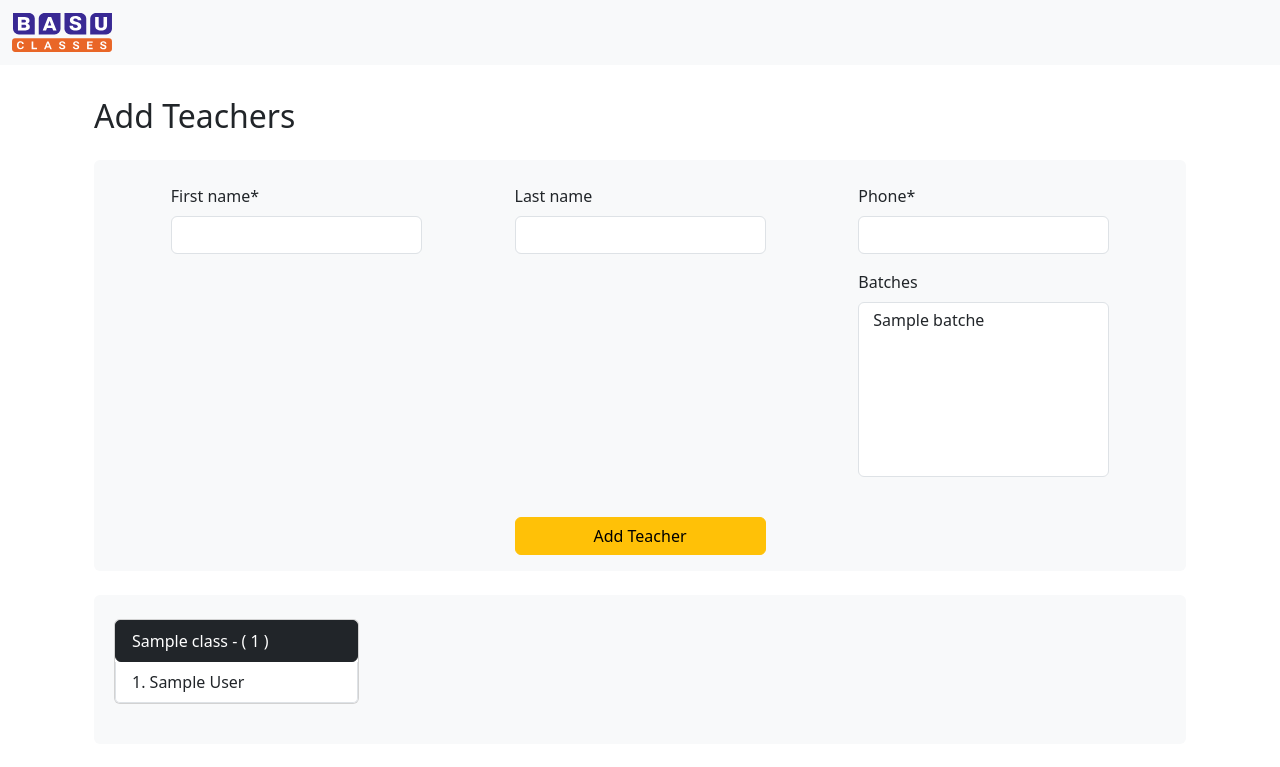
After one commit to Nitinsha58/BasuSystem, a Django app: template registration/templates/registration/add_teacher.html in a window 1280 px wide. The commit adds this page. Shown: the top 767 px of the page. Run offline with Django 3.2, Linux system fonts and the light colour scheme; the template is opened without the code that fills it: most values are stand-ins (such as "Sample title", 1, 10 or a date in 2020); some libraries are stand-ins or nearby versions.

Commit message:
add teacher registration

```diff
--- /dev/null
+++ b/registration/templates/registration/add_teacher.html
@@ -0,0 +1,97 @@
+{% extends 'base.html' %}
+{% load static %}
+
+{% block dashboard %}
+<div class="container-sm p-4 ">
+    <div class="my-4 mt-2">
+        <h2 class="fw-normal text-dark"> Add Teachers </h2>
+    </div>
+
+    <form class="g-3 bg-light rounded p-2 pb-3" method="post">
+        {% csrf_token %}
+        <div class="row justify-content-evenly mt-3">
+          <div class="col-md-3">
+            <label for="first_name" class="form-label">First name*</label>
+            <input type="text" class="form-control"  name="first_name" id="first_name" required>
+          </div>
+          <div class="col-md-3">
+            <label for="last_name" class="form-label">Last name</label>
+            <input type="text" class="form-control"  name="last_name" id="last_name" >
+          </div>
+
+          <div class="col-md-3">
+            <label for="phone" class="form-label">Phone*</label>
+            <input type="number"  minlength="10" maxlength="10" class="form-control" name="phone" id="phone" required>
+          </div>
+        </div>
+
+        <div class="row justify-content-evenly mt-3">
+            <div class="col-md-3">
+            </div>
+            <div class="col-md-3">
+            </div>
+            <div class="col-md-3">
+              <label for="batches" class="form-label">Batches</label>
+              <select class="form-select" name="batches" id="batches" size="7" multiple>
+                {% for batch in batches %}
+                <option value="{{ batch.id }}"
+                  {% if batch in student.batches.all %} selected {% endif %}>
+                  {{ batch }}
+                </option>
+                {% endfor %}
+              </select>
+            </div>
+          </div>
+
+        <div class="row justify-content-evenly mt-3">
+          <div class="col-md-3">
+          </div>
+
+          <div class="col-md-3 mt-4">
+            <button class="btn btn-warning w-100" type="submit">Add Teacher</button>
+          </div>
+          <div class="col-md-3">
+          </div>
+        </div>
+    </form>
+    <div class="g-3 bg-light rounded p-2 pb-3 mt-4">
+
+
+        <div class="row justify-content-evenly mt-3">
+            <div class="row shuffle" data-masonry='{"percentPosition": true }' id="batches">
+                {% for cls in class_teachers %}
+                <div class="col-sm-6 col-md-4 col-lg-3 category shuffle-item shuffle-item--visible mb-4">
+                    <div class="card">
+                    <ul class="list-group">
+                        <li class="list-group-item bg-dark text-white list-group border-dark"> {{cls.class}} -  ( {{cls.teachers.count}} )</li>
+                        {% for teacher in cls.teachers %}
+                        <li class="list-group-item d-flex justify-content-between align-items-center">
+                            <a class="text-decoration-none text-dark" href="{% url 'update_teacher' teacher.id %}">
+                                <span class="">{{forloop.counter}}. {{teacher.user.first_name}} {{teacher.user.last_name}}</span>
+                            </a>
+                        </li>
+                        {% endfor %}
+                    </ul>
+                    </div>
+                </div>
+                {% endfor %}
+            </div>
+        </div>
+    </div>
+</div>
+
+<script>
+  document.getElementById('doj').valueAsDate = new Date();
+
+  const input = document.getElementById('phone');
+  const aadhar = document.getElementById('aadhar_card_number')
+
+  input.addEventListener("input", function () {
+      this.value = this.value.replace(/\D/g, "").slice(0, 10); // Remove non-digits and limit to 10
+  });
+  aadhar.addEventListener("input", function () {
+      this.value = this.value.replace(/\D/g, "").slice(0, 12); // Remove non-digits and limit to 10
+  });
+</script>
+
+{% endblock dashboard %}
--- a/templates/navbar.html
+++ b/templates/navbar.html
@@ -95,6 +95,9 @@
 
                 {% if request.user.admissioncounsellor or request.user.is_superuser %}
                 <li class="nav-item">
+                    <a class="nav-link" href="{% url 'add_teacher' %}">Add Teacher</a>
+                </li>
+                <li class="nav-item">
                     <a class="nav-link" href="{% url 'inquiries' %}">Inquiries</a>
                 </li>
                 <li class="nav-item">
@@ -106,7 +109,6 @@
                 <li class="nav-item text-dark">
                     <a class="nav-link" href="{% url 'students_list' %}">New Students</a>
                 </li>
-
                 {% endif %}
             </ul>
 
```
Also changed, not shown: registration/templates/registration/update_teacher.html (added, +97 -0 lines), registration/urls.py (+6 -1 lines), registration/views.py (+76 -11 lines).
